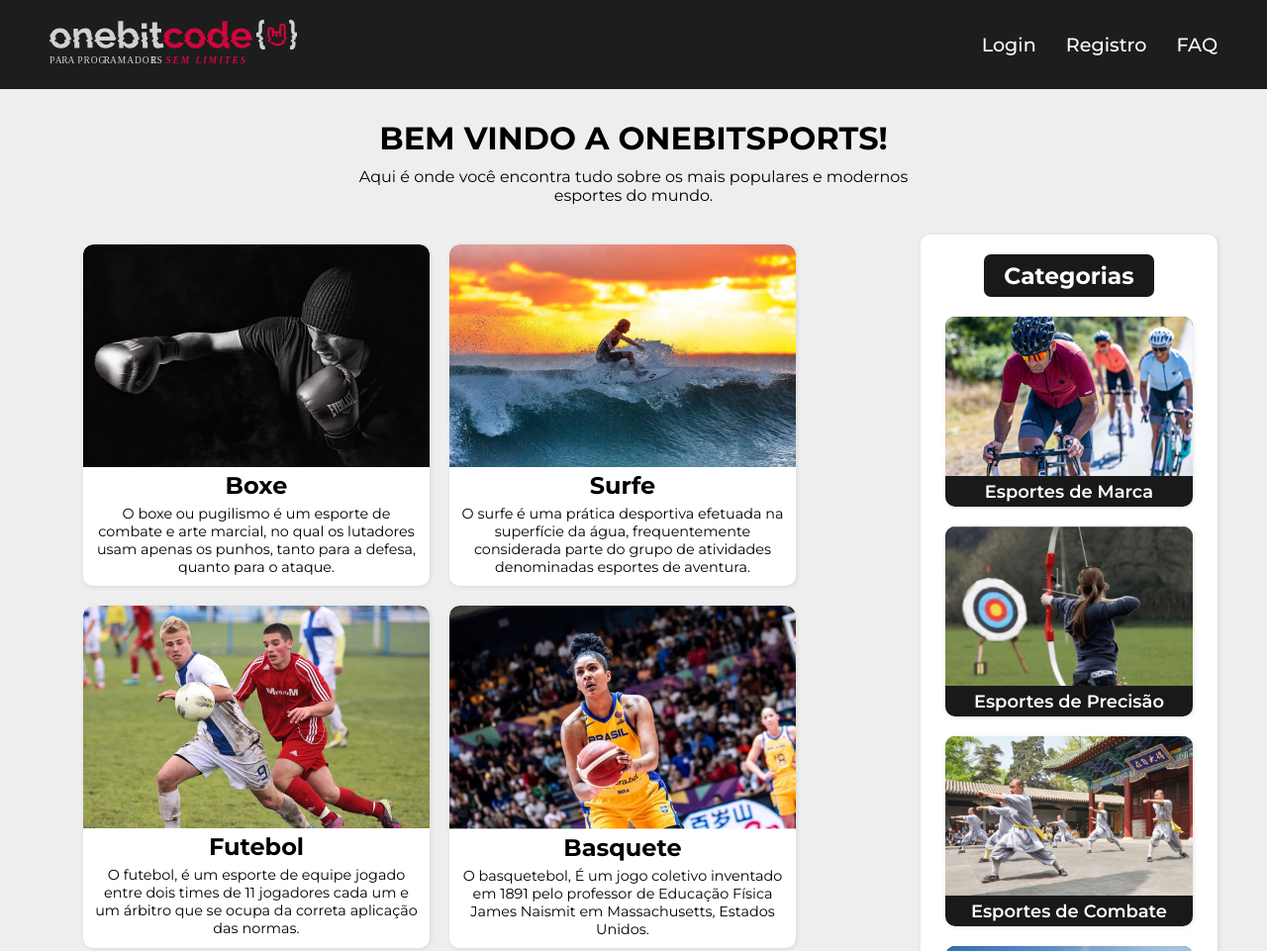
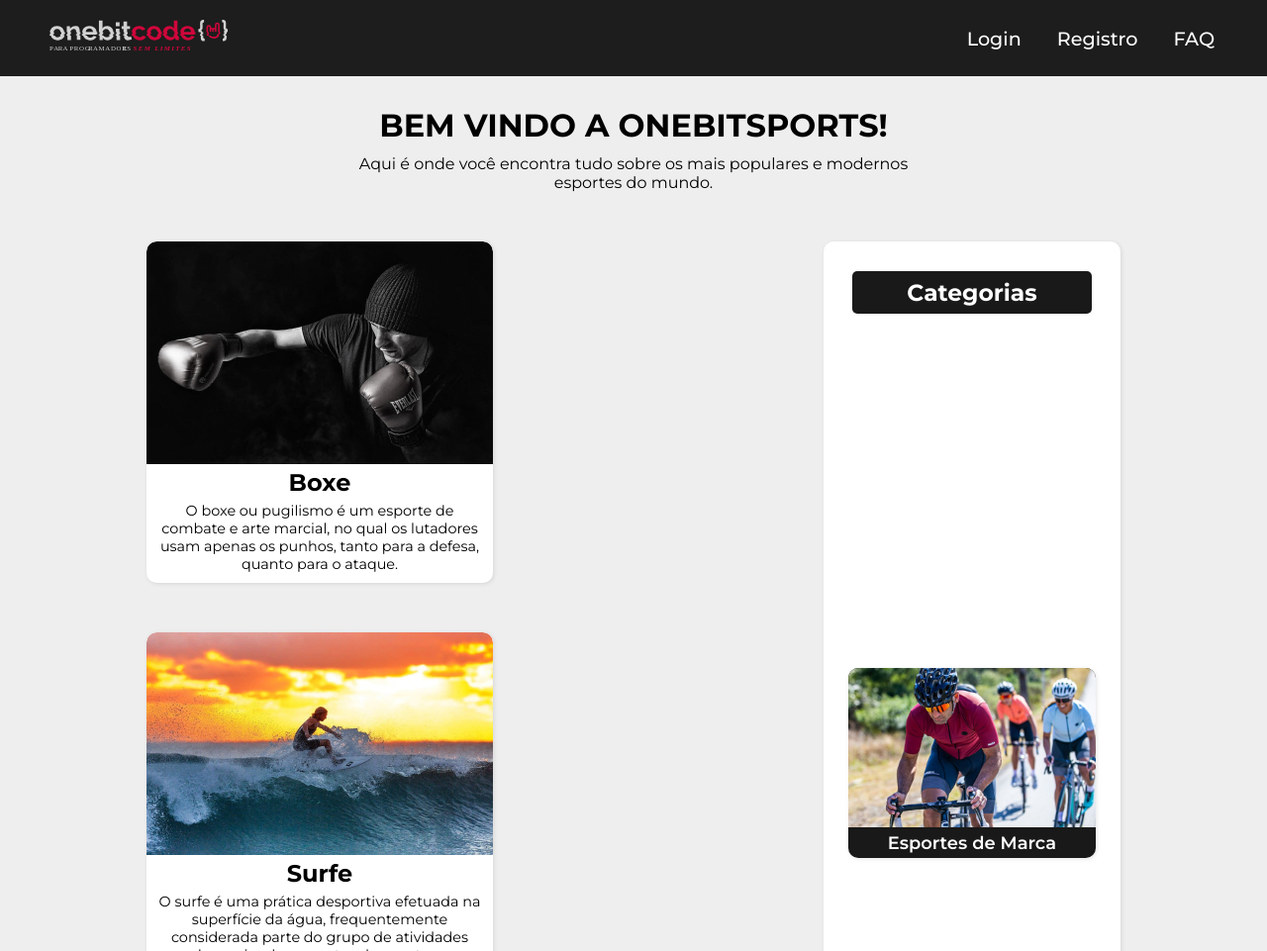
Before and after one commit to gabrhenrique/OneBitSports, a plain HTML site: page onebitsports/index.html in a window 1280 px wide. Shown: the top 961 px of the page at 99% size. Drawn offline with Linux system fonts and the light colour scheme.

Commit message:
grid uptade

```diff
--- a/onebitsports/style.css
+++ b/onebitsports/style.css
@@ -4,6 +4,10 @@
   margin: 0;
   padding: 0;
   box-sizing: border-box;
+}
+
+html {
+  scroll-behavior: smooth;
 }
 
 body {
@@ -17,10 +21,12 @@ body {
   display: flex;
   justify-content: space-between;
   padding: 20px 50px;
+  flex-wrap: wrap;
+  gap: 8px 15px;
 }
 
 .header-logo {
-  width: 250px;
+  width: 180px;
 }
 
 .nav {
@@ -41,6 +47,7 @@ body {
   text-decoration: none;
   color: white;
   font-size: 1.2em;
+  padding: 3px;
   font-weight: 500;
 }
 
@@ -49,10 +56,15 @@ body {
   border-bottom: 1px solid #dadada;
 }
 
+/* Conteúdo Principal */
 main {
+  width: 80%;
   display: grid;
-  grid-template-columns: 1fr 1fr;
-  gap: 50px;
+  grid-template-columns: 3fr 1fr;
+  grid-template-areas: "mainCards" "asideCards";
+  padding: 20px;
+  margin: 20px auto;
+  flex: 1 0 auto;
 }
 
 /* TITLE */
@@ -76,19 +88,23 @@ main {
 }
 
 /* SECTION */
-
 .main-cards {
-  margin-left: 10%;
+  display: flex;
+  flex-direction: column;
+  gap: 40px;
 }
 
 .line {
   display: flex;
+  flex-wrap: wrap;
+  gap: 50px;
+  grid-area: mainCards;
 }
 
 .cards {
   display: flex;
   justify-content: center;
-  margin: 10px;
+  cursor: pointer;
 }
 
 .content {
@@ -116,28 +132,30 @@ main {
 /* ASIDE */
 aside {
   display: flex;
-  justify-content: flex-end;
-  margin-right: 50px;
+  align-items: center;
 }
 
 .categories {
   background-color: white;
   border-radius: 10px;
   box-shadow: 1px 1px 4px rgba(0, 0, 0, .1);
-  width: 300px;
+  min-width: 300px;
+  height: 100%;
   display: flex;
   flex-direction: column;
+  justify-content: space-between;
   align-items: center;
-  gap: 20px;
-  padding: 20px;
+  gap: 40px;
+  grid-area: asideCards;
+  padding: 30px 0;
 }
 
 .categories-title {
   background-color: #000000e6;
   color: white;
   font-size: 20px;
-  padding: 7px 20px;
-  border-radius: 7px;
+  padding: 7px 55px;
+  border-radius: 5px;
 }
 
 .aside-cards {
@@ -180,7 +198,7 @@ aside {
 }
 
 .footer-img {
-  width: 250px;
+  width: 180px;
 }
 
 .footer-anchor {
```
Also changed, not shown: onebitsports/index.html (+1 -2 lines).
